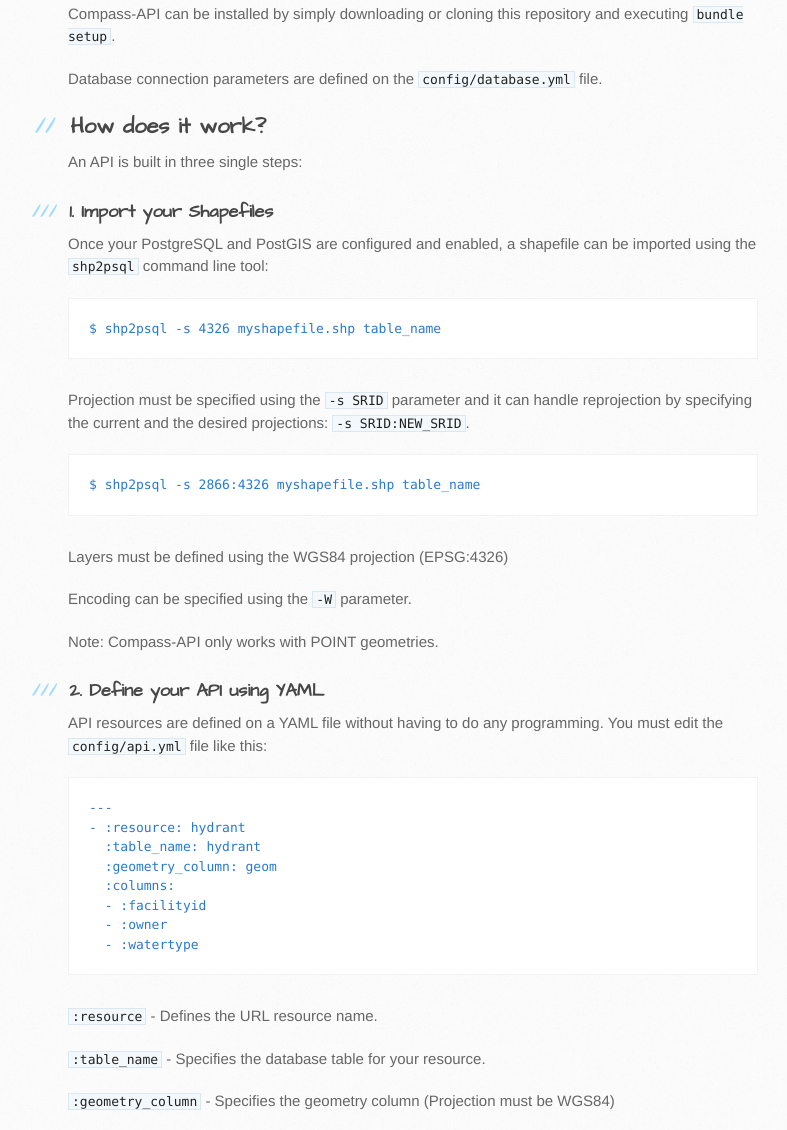
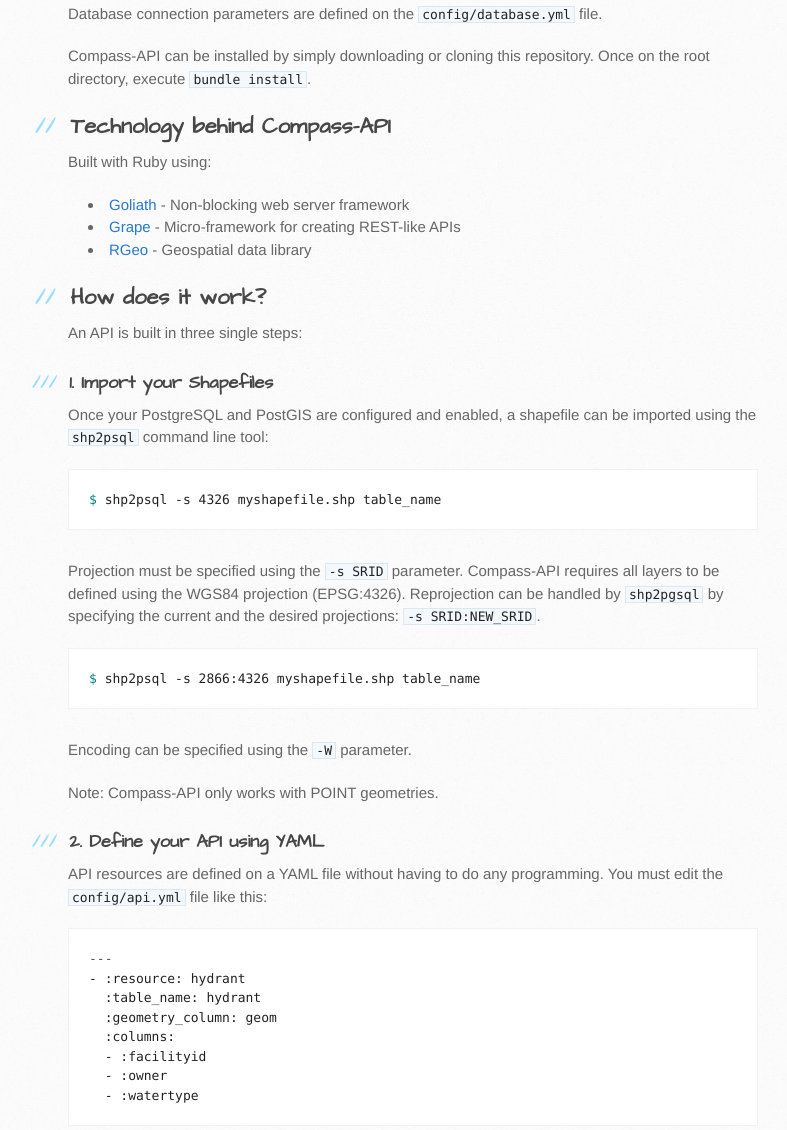
Before and after one commit to albertico/compass-api, a plain HTML site: page index.html in a window 1280 px wide. Shown: the part 659-1789 px from the top of the page, without its empty margins (102-889 px from the left). Drawn offline with Linux system fonts and the light colour scheme.

Commit message:
Create gh-pages branch via GitHub

```diff
--- a/index.html
+++ b/index.html
@@ -31,7 +31,7 @@
           <h2>
 <a name="meet-compass-api" class="anchor" href="#meet-compass-api"><span class="octicon octicon-link"></span></a>Meet Compass-API</h2>
 
-<p>Compass-API is a framework that allows to create a RESTful API service for publishing geospatial data (point geometries) without programming.  The API returns the geometries contained on a ratio distance from the specified location coordinate.  Data is returned in JSON format.  Compass-API has the functionality for returning features using the GeoJSON specificationn for easy integration and rendering with multiple map libraries.</p>
+<p>Compass-API is a framework that allows to create a RESTful API service for publishing geospatial point geometries data without programming.  The API returns the geometries contained on a ratio distance from the specified location coordinate.  Data is returned in JSON format.  Compass-API has the functionality for returning features using the GeoJSON specificationn for easy integration and rendering with multiple map libraries.</p>
 
 <p>This project was developed for the <a href="http://techsummitpr.com">TechSummitPR</a> as part of the <a href="http://hackforchange.org">National Day of Civic Hacking 2013</a>.</p>
 
@@ -46,11 +46,26 @@
 <li>Ruby 1.9.3</li>
 </ul><p>PostgreSQL with the PostGIS extensions must be installed and enabled on your database.</p>
 
-<p>Compass-API can be installed by simply downloading or cloning this repository and executing <code>bundle setup</code>.</p>
-
 <p>Database connection parameters are defined on the <code>config/database.yml</code> file.</p>
 
+<p>Compass-API can be installed by simply downloading or cloning this repository.  Once on the root directory, execute <code>bundle install</code>.</p>
+
 <h2>
+<a name="technology-behind-compass-api" class="anchor" href="#technology-behind-compass-api"><span class="octicon octicon-link"></span></a>Technology behind Compass-API</h2>
+
+<p>Built with Ruby using:</p>
+
+<ul>
+<li>
+<a href="https://github.com/postrank-labs/goliath">Goliath</a> - <em>Non-blocking web server framework</em>
+</li>
+<li>
+<a href="https://github.com/intridea/grape">Grape</a> - <em>Micro-framework for creating REST-like APIs</em>
+</li>
+<li>
+<a href="https://github.com/dazuma/rgeo">RGeo</a> - <em>Geospatial data library</em>
+</li>
+</ul><h2>
 <a name="how-does-it-work" class="anchor" href="#how-does-it-work"><span class="octicon octicon-link"></span></a>How does it work?</h2>
 
 <p>An API is built in three single steps:</p>
@@ -60,15 +75,13 @@
 
 <p>Once your PostgreSQL and PostGIS are configured and enabled, a shapefile can be imported using the <code>shp2psql</code> command line tool:</p>
 
-<pre><code>$ shp2psql -s 4326 myshapefile.shp table_name
-</code></pre>
+<div class="highlight"><pre><span class="nv">$ </span>shp2psql -s 4326 myshapefile.shp table_name
+</pre></div>
 
-<p>Projection must be specified using the <code>-s SRID</code> parameter and it can handle reprojection by specifying the current and the desired projections: <code>-s SRID:NEW_SRID</code>.</p>
+<p>Projection must be specified using the <code>-s SRID</code> parameter.  Compass-API requires all layers to be defined using the WGS84 projection (EPSG:4326).  Reprojection can be handled by <code>shp2pgsql</code> by specifying the current and the desired projections: <code>-s SRID:NEW_SRID</code>.</p>
 
-<pre><code>$ shp2psql -s 2866:4326 myshapefile.shp table_name
-</code></pre>
-
-<p><strong>Layers must be defined using the WGS84 projection (EPSG:4326)</strong></p>
+<div class="highlight"><pre><span class="nv">$ </span>shp2psql -s 2866:4326 myshapefile.shp table_name
+</pre></div>
 
 <p>Encoding can be specified using the <code>-W</code> parameter.</p>
 
@@ -79,15 +92,15 @@
 
 <p>API resources are defined on a YAML file without having to do any programming.  You must edit the <code>config/api.yml</code> file like this:</p>
 
-<pre><code>---
-- :resource: hydrant
-  :table_name: hydrant
-  :geometry_column: geom
-  :columns:
-  - :facilityid
-  - :owner
-  - :watertype
-</code></pre>
+<div class="highlight"><pre><span class="nn">---</span>
+<span class="p-Indicator">-</span> <span class="l-Scalar-Plain">:resource</span><span class="p-Indicator">:</span> <span class="l-Scalar-Plain">hydrant</span>
+  <span class="l-Scalar-Plain">:table_name</span><span class="p-Indicator">:</span> <span class="l-Scalar-Plain">hydrant</span>
+  <span class="l-Scalar-Plain">:geometry_column</span><span class="p-Indicator">:</span> <span class="l-Scalar-Plain">geom</span>
+  <span class="l-Scalar-Plain">:columns</span><span class="p-Indicator">:</span>
+  <span class="p-Indicator">-</span> <span class="l-Scalar-Plain">:facilityid</span>
+  <span class="p-Indicator">-</span> <span class="l-Scalar-Plain">:owner</span>
+  <span class="p-Indicator">-</span> <span class="l-Scalar-Plain">:watertype</span>
+</pre></div>
 
 <p><code>:resource</code> - Defines the URL resource name.</p>
 
```
Also changed, not shown: params.json (+1 -1 lines).
